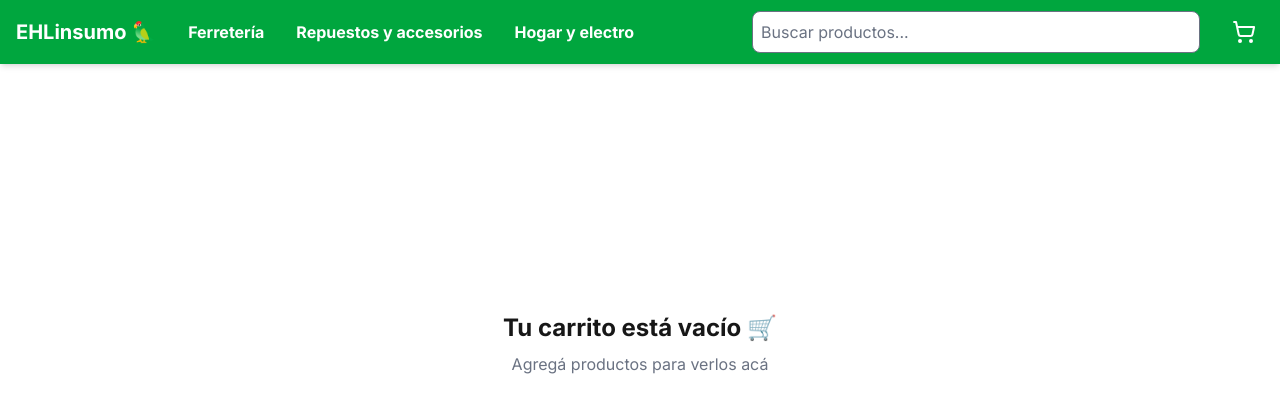
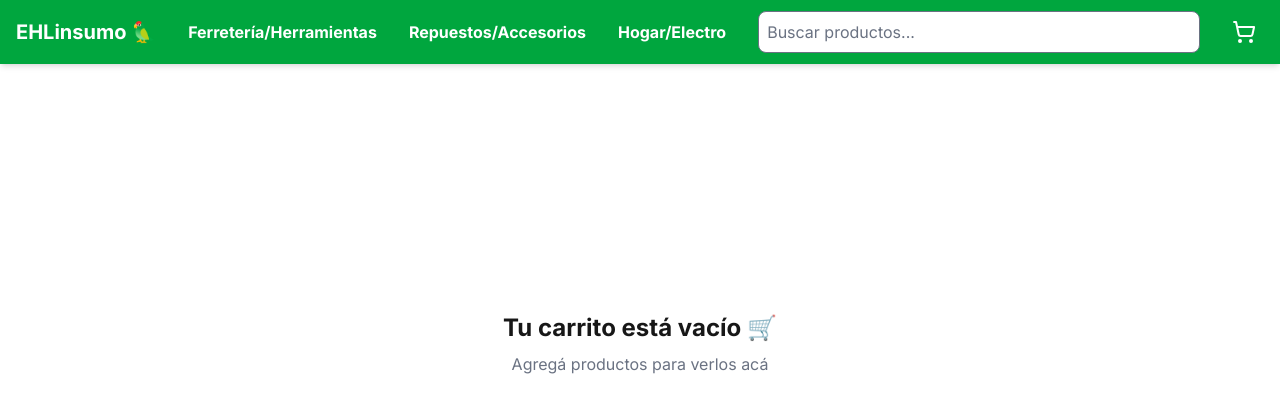
Before and after one commit to kevinjrojo/EHLinsumo-Cristian, a Next.js app: page /cart in a window 1280 px wide. Shown: the top 412 px of the page. Built offline with nearby package versions, Linux system fonts and the light colour scheme.

Commit message:
Actualizar nombres de categorías en Navbar y mejorar la estructura del encabezado

```diff
--- a/src/components/layout/navbar/navbar.tsx
+++ b/src/components/layout/navbar/navbar.tsx
@@ -14,16 +14,19 @@ export default function Navbar() {
   const { totalItems } = useCart();
 
   const categories = [
-    { name: "Ferretería ", items: ["Taladros", "Destornilladores", "Llaves"] },
     {
-      name: "Repuestos y accesorios",
+      name: "Ferretería/Herramientas ",
+      items: ["Taladros", "Destornilladores", "Llaves"],
+    },
+    {
+      name: "Repuestos/Accesorios",
       items: ["Cables", "Enchufes", "Lámparas"],
     },
-    { name: "Hogar y electro", items: ["Caños", "Grifería", "Selladores"] },
+    { name: "Hogar/Electro", items: ["Caños", "Grifería", "Selladores"] },
   ];
 
   return (
-    <header className="bg-green-600 text-white  w-full shadow-md ">
+    <header className="bg-green-600 text-white  w-full shadow-md sticky top-0 z-50">
       <nav className="flex justify-between items-center px-4 sm:px-8 h-16">
         {/* --- Botón hamburguesa (solo móvil) --- */}
         <button
--- a/src/components/layout/product/productCard/productCard.tsx
+++ b/src/components/layout/product/productCard/productCard.tsx
@@ -3,14 +3,14 @@
 import { ShoppingCart } from "lucide-react";
 import Image from "next/image";
 import Link from "next/link";
-import { useCart } from "@/context/cardContext"; // 👈 importamos el hook
+import { useCart } from "@/context/cardContext";
 
 export default function ProductCard({
   product,
 }: {
   product: { id: number; name: string; price: number; image: string };
 }) {
-  const { addToCart } = useCart(); // 👈 accedemos a la función agregar
+  const { addToCart } = useCart();
 
   return (
     <article className="group relative bg-gray-100 border border-gray-400 rounded-md p-2">
@@ -35,7 +35,7 @@ export default function ProductCard({
 
       <section>
         <button
-          onClick={() => addToCart(product)} // 👈 agrega el producto al carrito
+          onClick={() => addToCart(product)}
           className="mt-2 w-full bg-green-600 flex justify-center items-center gap-2 text-white py-2 px-4 rounded hover:bg-green-700 transition-colors duration-300"
         >
           <ShoppingCart size={18} /> Agregar
```
